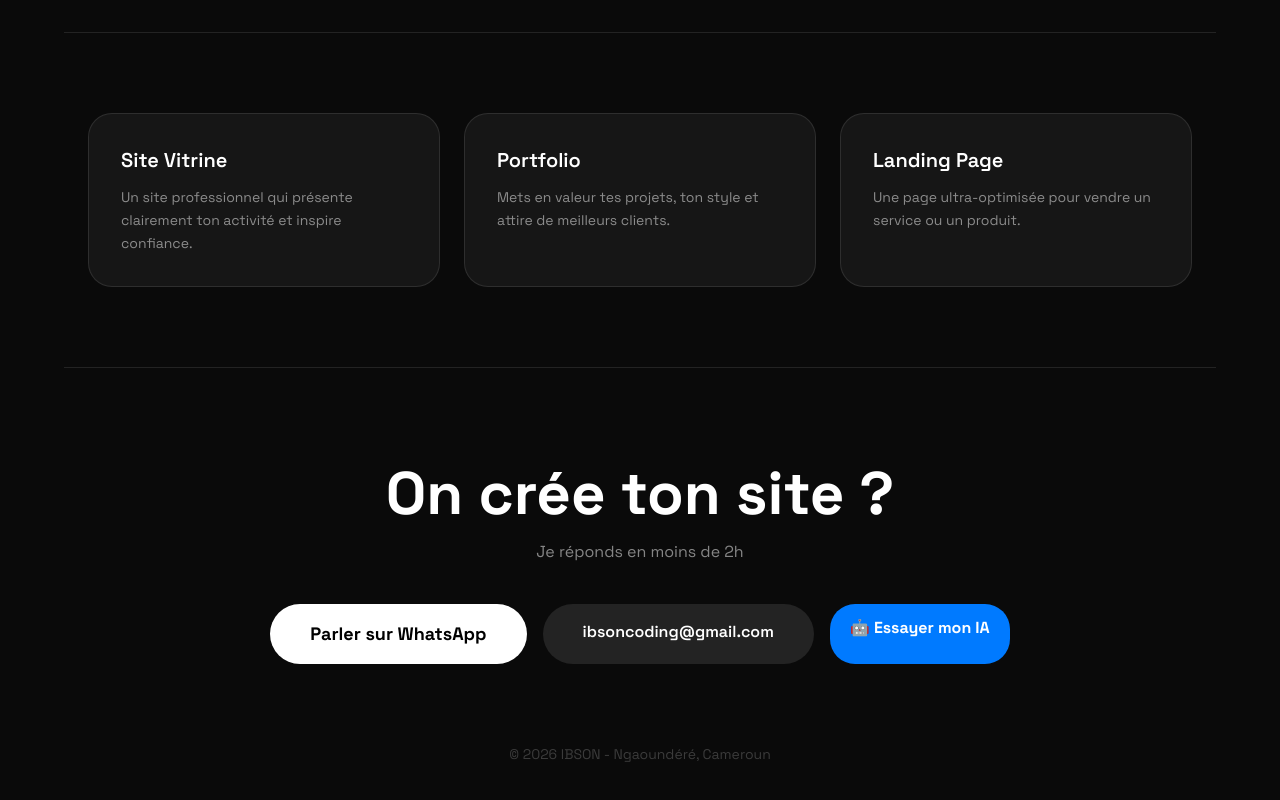
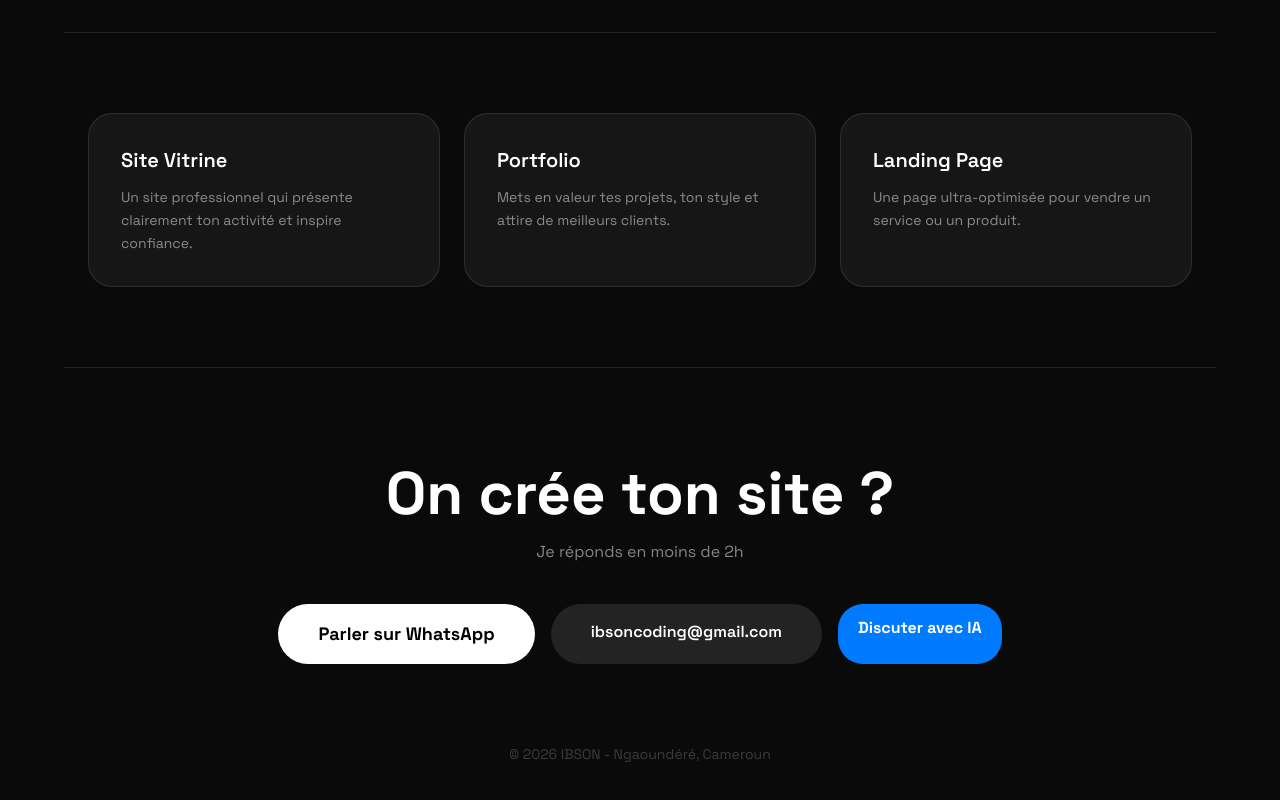
Before and after one commit to ibsoncoding/Ibson.github.io, a plain HTML site: page index.html in a window 1280 px wide. Shown: the part 738-1538 px from the top of the page. Drawn offline with nearby package versions, Linux system fonts and the light colour scheme.

Commit message:
Update index.html

```diff
--- a/index.html
+++ b/index.html
@@ -41,7 +41,7 @@
   <div class="mt-10 flex justify-center gap-4 flex-wrap">
     <a href="https://wa.me/237695290954" target="_blank" class="bg-white text-black px-10 py-4 rounded-full font-bold text-lg">Parler sur WhatsApp</a>
     <a href="mailto:ibsoncoding@gmail.com" class="bg-white/10 px-10 py-4 rounded-full font-semibold">ibsoncoding@gmail.com</a>
-<a href="ai.html" style="background:#007aff;color:white;padding:12px 20px;border-radius:25px;text-decoration:none;font-weight:bold;">🤖 Essayer mon IA</a>
+<a href="ai.html" style="background:#007aff;color:white;padding:12px 20px;border-radius:25px;text-decoration:none;font-weight:bold;">Discuter avec IA</a>
   </div>
   <p class="mt-20 text-white/20 text-sm">© 2026 IBSON - Ngaoundéré, Cameroun</p>
 </section>
```
